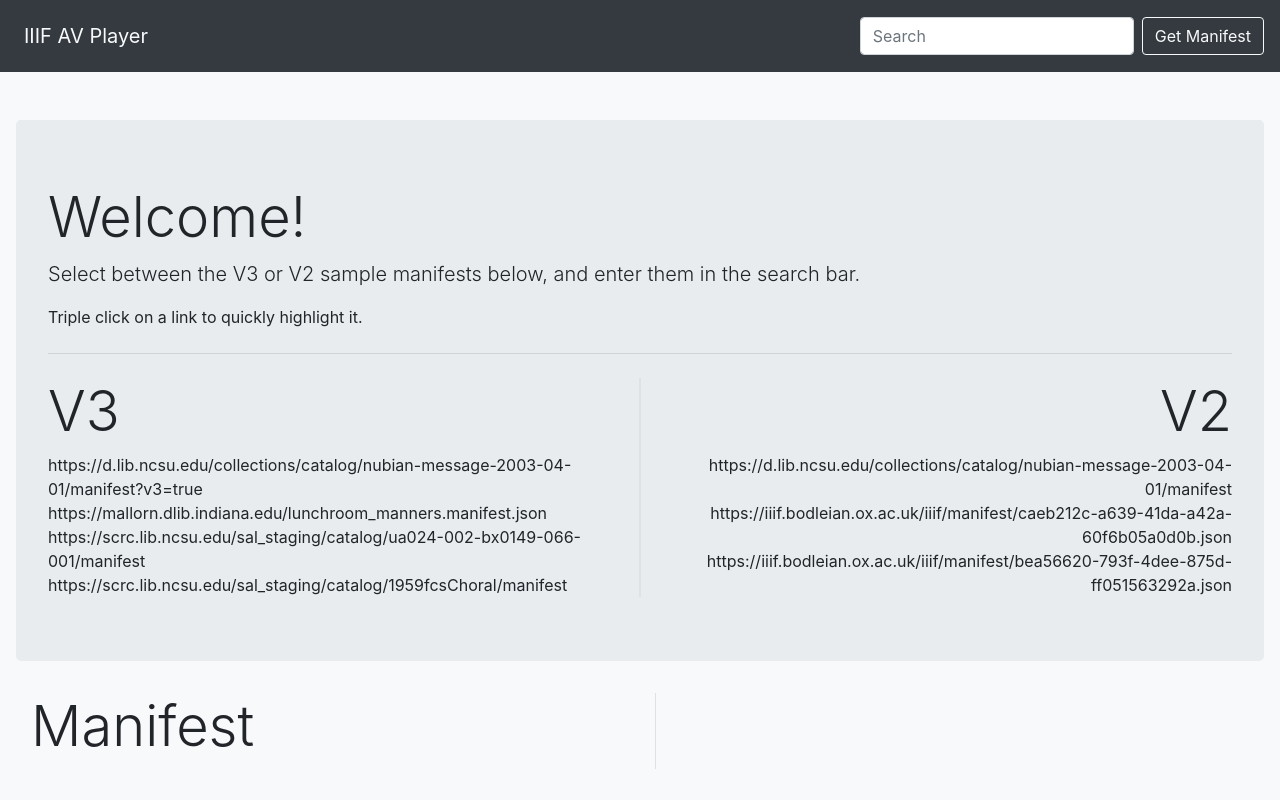
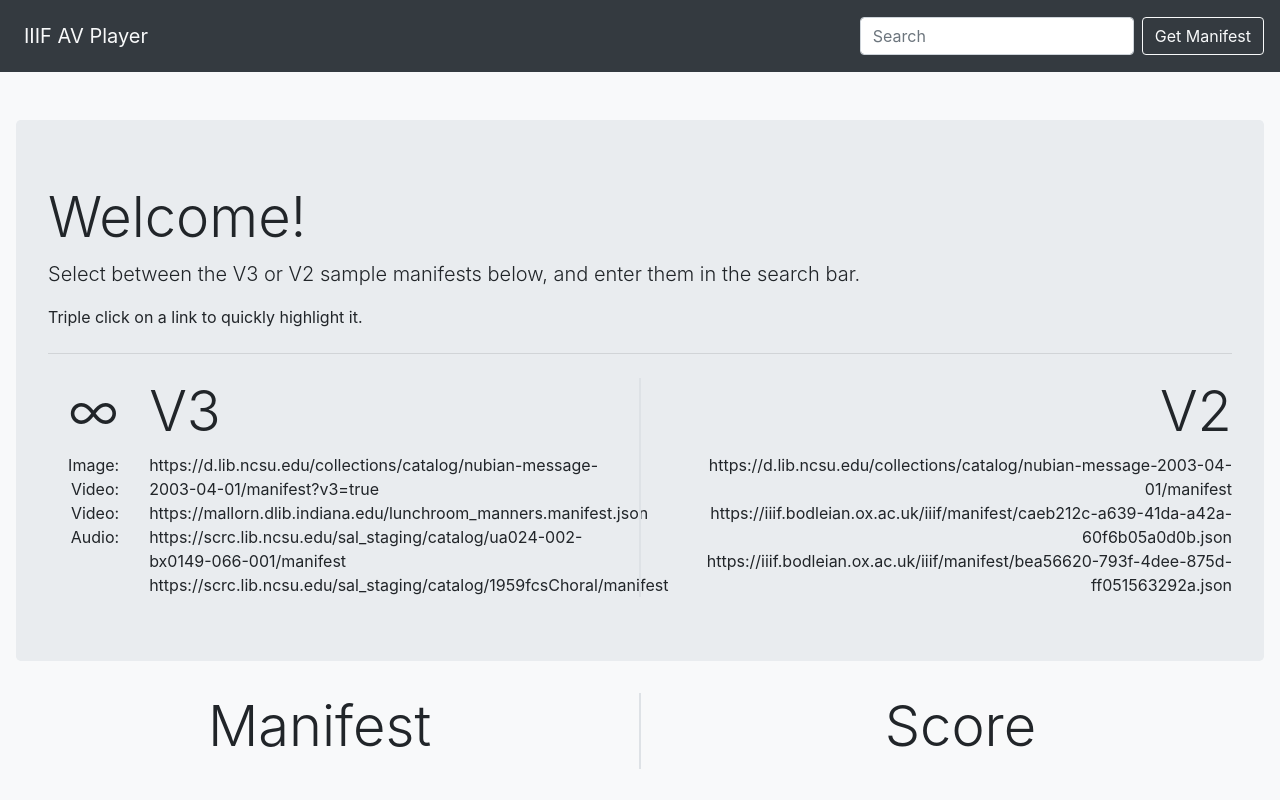
Before and after one commit to DDMAL/IIIF-AV-player, a website built with webpack: page demo.html in a window 1280 px wide. Built offline with nearby package versions, Linux system fonts and the light colour scheme.

Commit message:
Fix: Title positioning and specify manifest types

```diff
--- a/demo.html
+++ b/demo.html
@@ -25,14 +25,21 @@
   <p>Triple click on a link to quickly highlight it.</p>
   <hr class="my-4">
   <div class="row">
-        <div class="col-md border-right text-left">
+        <div class="col-md-1 text-right">
+            <h4 class="display-4">∞</h4>
+            Image:<br>
+            Video:<br>
+            Video:<br>
+            Audio:
+        </div>
+        <div class="col-md-5 border-right text-left">
             <h4 class="display-4">V3</h4>
             https://d.lib.ncsu.edu/collections/catalog/nubian-message-2003-04-01/manifest?v3=true<br>
             https://mallorn.dlib.indiana.edu/lunchroom_manners.manifest.json<br>
             https://scrc.lib.ncsu.edu/sal_staging/catalog/ua024-002-bx0149-066-001/manifest<br>
             https://scrc.lib.ncsu.edu/sal_staging/catalog/1959fcsChoral/manifest
         </div>
-        <div class="col-md border-left text-right">
+        <div class="col-md-6 border-left text-right">
             <h4 class="display-4">V2</h4>
             https://d.lib.ncsu.edu/collections/catalog/nubian-message-2003-04-01/manifest<br>
             https://iiif.bodleian.ox.ac.uk/iiif/manifest/caeb212c-a639-41da-a42a-60f6b05a0d0b.json<br>
@@ -41,10 +48,13 @@
     </div>
 </div>
 
-<div class="container-fluid mx-3">
+<div class="container-fluid">
     <div class="row">
-        <div class="col-md-6 border-right" id="main">
+        <div class="col-md-6 border-right text-center" id="main">
             <h4 class="display-4" id="title">Manifest</h4>
+        </div>
+        <div class="col-md-6 border-left text-center" id="score">
+            <h4 class="display-4" id="title">Score</h4>
         </div>
     </div>
 </div>
```
